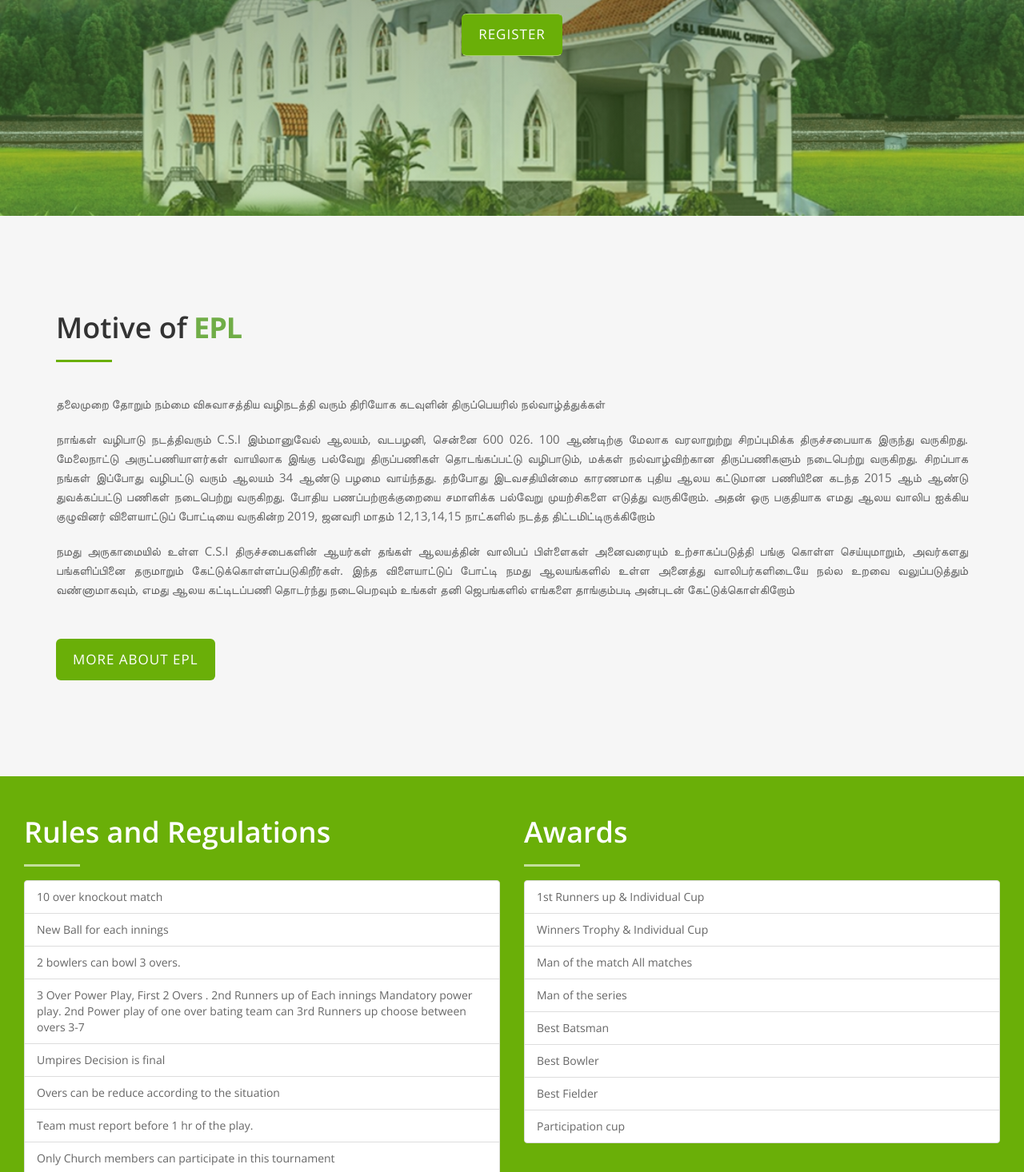
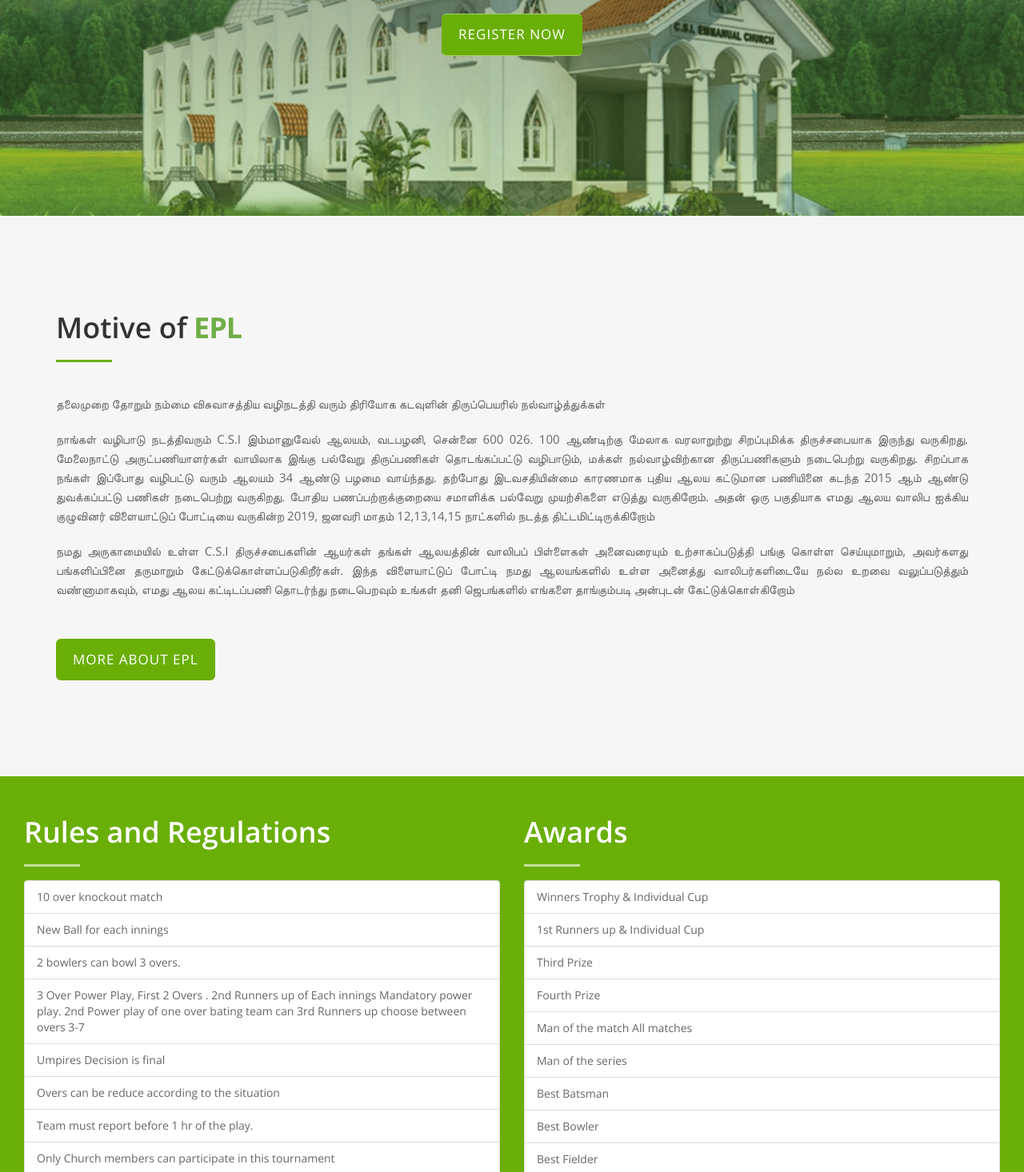
Before and after one commit to emmanuel-church/Cricket-Club, a plain HTML site: page index.html in a window 1280 px wide. Shown: the part 519-1985 px from the top of the page at 80% size. Drawn offline with nearby package versions, Linux system fonts and the light colour scheme.

Commit message:
little change in awards

```diff
--- a/index.html
+++ b/index.html
@@ -87,7 +87,7 @@
             </div>
             <!-- <h4><i class="fas fa-clock"></i> 12th - 15th January, 2019</h4>
             <h4><span class="lnr lnr-map"></span>  CSI Corley School, Tambaram</h4> -->
-            <a href="https://goo.gl/forms/zXenpSyXmFndMTB72" target="_blank" class="btn btn-custom btn-lg page-scroll">Register</a> </div>
+            <a href="https://goo.gl/forms/zXenpSyXmFndMTB72" target="_blank" class="btn btn-custom btn-lg page-scroll">Register Now</a> </div>
         </div>
       </div>
     </div>
@@ -150,8 +150,10 @@
       <h2>Awards</h2>
       <hr><br>
       <ul class="list-group">
+        <li class="list-group-item">Winners Trophy & Individual Cup</li>
         <li class="list-group-item">1st Runners up & Individual Cup</li>
-        <li class="list-group-item">Winners Trophy & Individual Cup</li>
+        <li class="list-group-item">Third Prize</li>
+        <li class="list-group-item">Fourth Prize</li>
         <li class="list-group-item">Man of the match All matches </li>
         <li class="list-group-item">Man of the series</li>
         <li class="list-group-item">Best Batsman </li>
```
